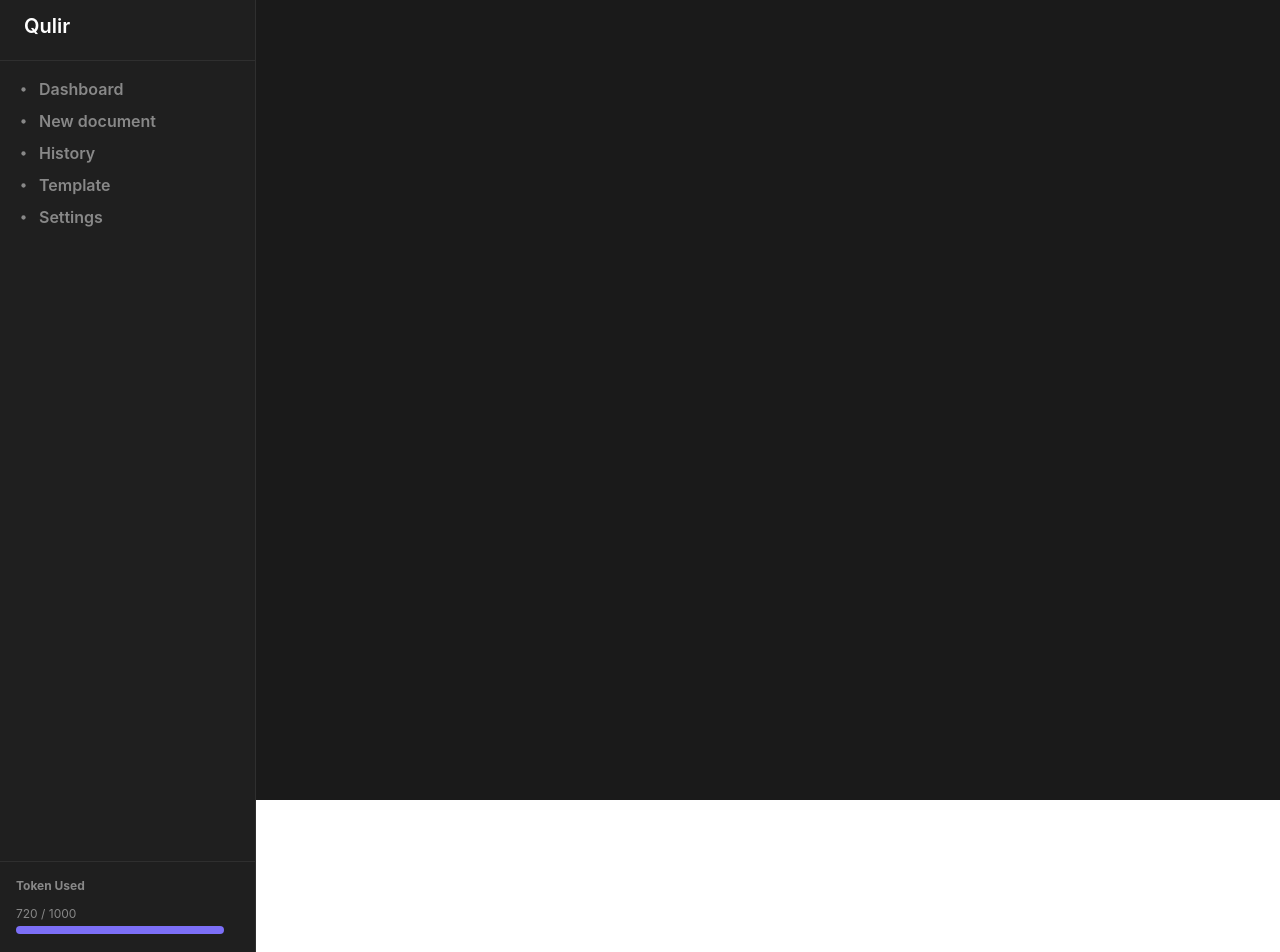
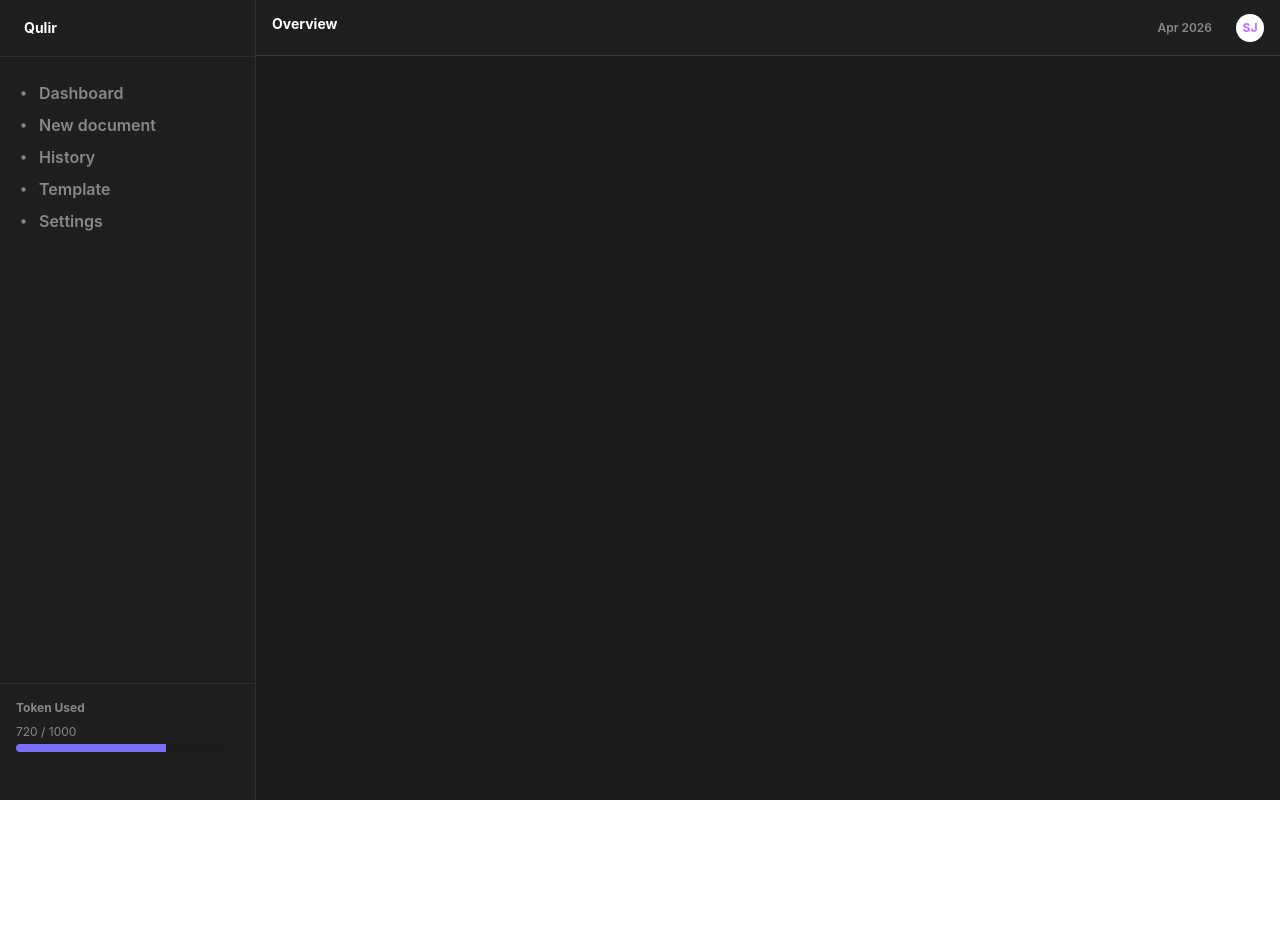
Before and after one commit to heyshivamjaiswal/writing--assistant, a React (Vite) app in the folder client/: page /dashboard in a window 1280 px wide. Shown: the top 952 px of the page. After the commit the page ends 800 px from the top, so only its background shows below. Built offline with nearby package versions, Linux system fonts and the light colour scheme.

Commit message:
completed skelton of dashboard

```diff
--- a/client/src/app/dashboard/DashboardPage.tsx
+++ b/client/src/app/dashboard/DashboardPage.tsx
@@ -3,18 +3,21 @@ import Topbar from '../../components/layout/Topbar';
 
 export default function DashboardPage() {
   return (
-    <div className="flex bg-bg-base h-screen ">
-      <div>
-        {/* sidebar */}
-        <aside className="w-64 bg-bg-sidebar border-r border-border-sidebar ">
-          <Sidebar />
-        </aside>
+    <div className="flex bg-bg-base h-screen">
+      {/* sidebar */}
+      <aside className="w-64 bg-bg-sidebar border-r border-border-sidebar">
+        <Sidebar />
+      </aside>
+
+      {/* right section */}
+      <div className="flex-1 flex flex-col">
         {/* topbar */}
-        <div className="flex-1 flex ">
-          <header className="h-14 bg-bg-sidebar border-b border-border-subtle">
-            <Topbar />
-          </header>
-        </div>
+        <header className="h-14 bg-bg-sidebar border-b border-border-subtle flex items-center px-4">
+          <Topbar />
+        </header>
+
+        {/* content (empty for now) */}
+        <main className="flex-1" />
       </div>
     </div>
   );
--- a/client/src/components/layout/Sidebar.tsx
+++ b/client/src/components/layout/Sidebar.tsx
@@ -11,34 +11,35 @@ export default function Sidebar() {
   ];
 
   return (
-    <div className="bg-bg-sidebar">
-      <div>
-        <div className="text-text-primary text-xl font-semibold pt-3 pl-6">
-          <span>Qulir</span>
+    <div className="bg-bg-sidebar h-full flex flex-col">
+      {/* logo */}
+      <div className="text-text-primary text-sm font-bold h-14 flex items-center pl-6">
+        Qulir
       </div>
-        <div className="border-t border-border-sidebar mt-5"></div>
-        <div className="flex flex-col w- 64 h-screen gap-2 pt-4 pl-3">
-          {sidebarItems.map((items, i) => (
+      <div className="border-t border-border-sidebar pt-2" />
+      {/* items */}
+      <div className="flex flex-col gap-2 pt-4 pl-3">
+        {sidebarItems.map((item, i) => (
           <div
             key={i}
             className="flex items-center gap-1 text-text-secondary font-semibold"
           >
             <BsDot size={23} />
-              <span>{items}</span>
+            <span>{item}</span>
           </div>
         ))}
       </div>
-        <div className="pb-8">
-          <div className="border-t border-border-sidebar"></div>
-          <div className="flex flex-col  p-4">
+
+      {/* bottom section */}
+      <div className="mt-auto pb-8">
+        <div className="border-t border-border-sidebar" />
+
+        <div className="flex flex-col p-4">
           <span className="text-text-secondary text-xs font-bold pb-2">
             Token Used
           </span>
-            <span className="pt-1">
+
           <TotalProgress total={1000} used={720} />
-            </span>
-            <span className="text text-text-primary "></span>
-          </div>
         </div>
       </div>
     </div>
--- a/client/src/components/layout/Topbar.tsx
+++ b/client/src/components/layout/Topbar.tsx
@@ -1,19 +1,21 @@
 export default function Topbar() {
   const dateInfo = new Date();
+
   return (
-    <div>
-      <div className="flex flex-row gap-25 ">
-        <span className="text-text-primary text-xl font-semibold">
-          Overview
-        </span>
-        <div className="text-text-secondary text-xs font-semibold">
+    <div className="w-full">
+      <div className="flex justify-between">
+        <span className="text-text-primary text-sm font-bold">Overview</span>
+
+        <div className="flex items-center gap-6 text-text-secondary text-xs font-semibold ">
           <span>
             {dateInfo.toLocaleDateString('en-IN', {
               month: 'short',
               year: 'numeric',
             })}
           </span>
-          <span>SJ</span>
+          <span className="bg-white text-purple-400 font-extrabold text-t h-7 w-7 flex items-center justify-center rounded-full">
+            SJ
+          </span>
         </div>
       </div>
     </div>
--- a/client/src/components/ui/ProgressBar.tsx
+++ b/client/src/components/ui/ProgressBar.tsx
@@ -10,11 +10,11 @@ export const TotalProgress = ({ used, total }: ProgressProps) => {
           {used} / {total}
         </span>
       </div>
-      <div className="w-full bg-card rounded-full h-2 overflow-hidden">
+
+      <div className="w-full bg-card bg-bg-base rounded-full h-2 overflow-hidden">
         <div
-          className="h-full bg-accent-purple transition-all duration-300
-                "
-          style={{ width: `${percentage}` }}
+          className="h-full bg-accent-purple transition-all duration-300"
+          style={{ width: `${percentage}%` }}
         />
       </div>
     </div>
```
Lines whose indentation alone changed are shown as unchanged.
